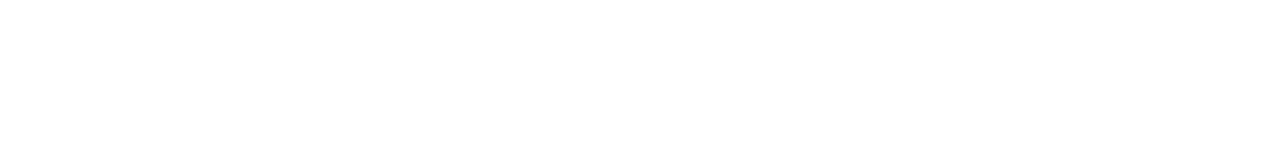
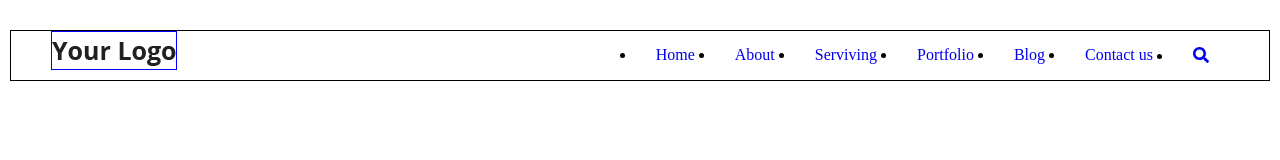
Before and after one commit to Pushkinson/landind-animate.style, a plain HTML site: page index.html in a window 1280 px wide. Drawn offline with Linux system fonts and the light colour scheme.

Commit message:
Second commt

```diff
--- a/index.html
+++ b/index.html
@@ -12,11 +12,33 @@
 <body>
     <header class="header">
         <div class="wrapper">
-            <div class="nav">
-
-            </div>
+            <nav class="nav">
+                <a href="">
+                    <div class="nav__logo">
+                        <img src="./img/header_logo.png" alt="logo">
+                    </div>
+                </a>
+                <div class="nav__menu">
+                   <div class="toggle">
+                        <span></span>
+                        <span></span>
+                        <span></span>
+                   </div>
+                    <ul class="toggle__menu">
+                        <li><a href="#home">Home</a></li>
+                        <li><a href="#about">About</a></li>
+                        <li><a href="#servicing">Serviving</a></li>
+                        <li><a href="#portfolio">Portfolio</a></li>
+                        <li><a href="#blog">Blog</a></li>
+                        <li><a href="#contact">Contact us</a></li>
+                        <li><a href="#search"><i class="fas fa-search"></i></a></li>
+                    </ul>
+                </div>
+            </nav>
         </div>
     </header>
 
+
+    <script defer src="https://use.fontawesome.com/releases/v5.0.8/js/all.js" integrity="sha384-SlE991lGASHoBfWbelyBPLsUlwY1GwNDJo3jSJO04KZ33K2bwfV9YBauFfnzvynJ" crossorigin="anonymous"></script>
 </body>
 </html>
--- /dev/null
+++ b/sass/_header.sass
@@ -0,0 +1,22 @@
+.header
+    padding: 30px 0
+    margin: 0
+
+.nav
+    display: flex
+    justify-content: space-between
+    padding: 0 40px
+    align-content: center
+    border: 1px solid black
+
+    &__logo
+        padding-top: 10px
+        border: 1px solid blue
+
+    .toggle__menu
+        display: flex
+        justify-content: space-between
+        flex-wrap: nowra
+
+        li
+            padding: 0 20px
--- a/sass/main.sass
+++ b/sass/main.sass
@@ -53,3 +53,5 @@ p
 .wrapper
     margin: 0 auto
     padding: 0 10px
+
+@import "header"
```
Also changed, not shown: css/libs.min.css, css/main.css, img/header_logo.png (added), sass/dist/_header.css (added), sass/dist/_header.min.css (added).
